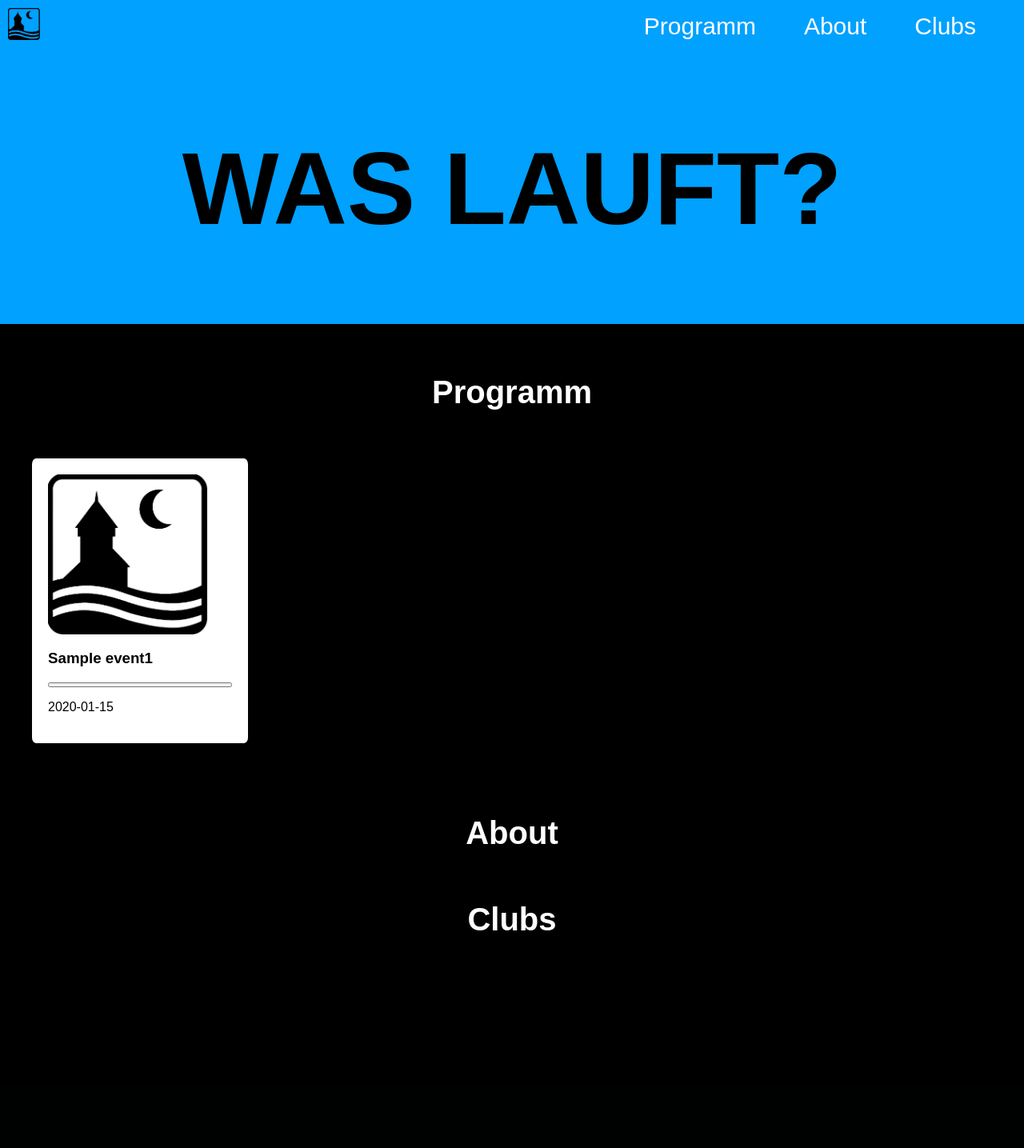
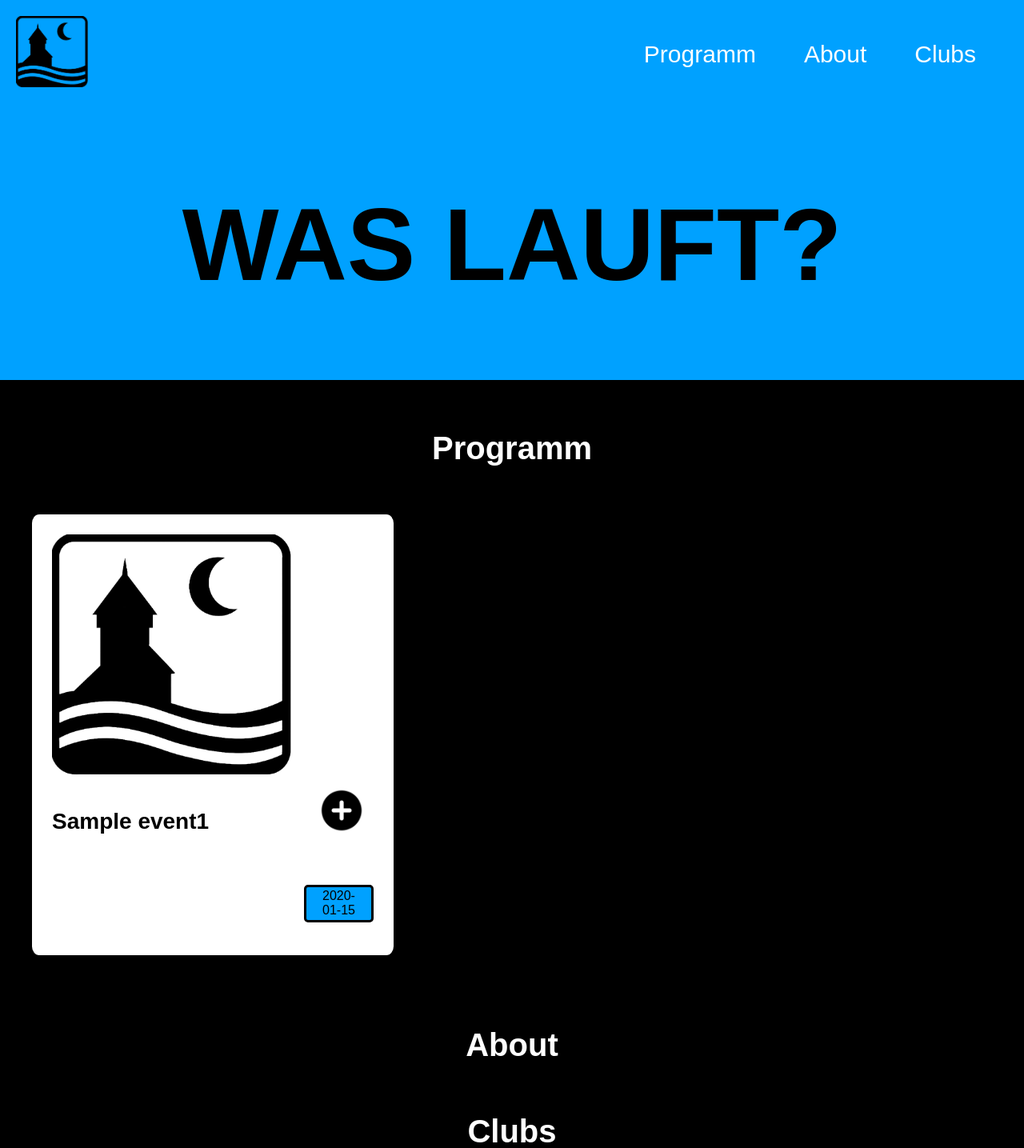
Before and after one commit to LotusLou/Maturraarbeit, a Flask app: template templates/index.html in a window 1280 px wide. Shown: the top 1435 px of the page at 80% size. Before the commit the page ends 1163 px from the top, so only its background shows below. Run offline with Flask 3, Linux system fonts and the light colour scheme; the template is opened without the code that fills it: most values are stand-ins (such as "Sample title", 1, 10 or a date in 2020).

Commit message:
Programmpunkt designed

```diff
--- a/static/styles.css
+++ b/static/styles.css
@@ -7,11 +7,8 @@ body {
     background-color: black
 }
 .logo{
-    width: 60px;
-    padding: 10px;
-}
-.homepagebutton {
-
+    width: 90px;
+    margin: 20px 20px;
 }
 header {
     background-color: rgb(0, 161, 255);
@@ -32,7 +29,7 @@ header {
 .links li{
     list-style: none;
 }
-a {
+.menuleiste a {
     color: white;
     font-size: 30px;
     text-decoration: none;
@@ -62,20 +59,47 @@ h2 {
 .programmpunkt {
     background-color: white;
     border-radius: 2%;
-    padding: 20px;
-    display: flex;
-    flex-direction: column;
-    margin: 0
+    padding: 25px;
+    margin: 0;
+    display: grid;
+    gap: 15px;
+    grid-template-columns: 1fr 1fr;
+    grid-template-rows: auto;
 }
 .bild_1 {
-    width: 200px;
-    height: 200px;
+    width: 300px;
+    height: 300px;
 }
-
+.bild-center {
+    grid-area: 1/1/2/3;
+    justify-self: center;
+}
+.programm-titel {
+    grid-column: 1 / span 2;
+    font-size: 28px;
+}
+.link-event {
+    justify-self: end;
+}
+.bild-plus {
+    margin-top: 0px;
+    margin-right: 10px;
+    height: 60px;
+    width: 60px;
+}
+.datum {
+    justify-self: end;
+    grid-area: 3 / 3;
+    border: medium solid black;
+    padding: 2.5px 20px;
+    border-radius: 5px;
+    margin-top: 20px;
+    background-color: rgb(0, 161, 255);
+}
 .programm-feed {
     display: grid;
     gap: 40px;
-    grid-template-columns: 1fr 1fr 1fr 1fr;
+    grid-template-columns: 1fr 1fr 1fr;
     margin: 60px auto;
     padding: 0;
     max-width: 1200px; /*verhindert zu lange text ChatGPT*/
--- a/templates/index.html
+++ b/templates/index.html
@@ -9,7 +9,7 @@
 <body>
     <header>
     <div class="menuleiste">
-        <a class="homepagebutton" href="index.html"><img class="logo" src="/static/imge/Lou Logo.png" alt="Logo"></a>
+        <a href="index.html"><img class="logo" src="/static/imge/Lou Logo.png" alt="Logo"></a>
         <div class="links">
             <ul>
                 <li><a href="#programm">Programm</a></li>
@@ -26,9 +26,9 @@
     <h2 id="programm">Programm</h2>
     <div class="programm-feed"> {%for event in events %} <!--For-Schleife von Flask welche die einzelenen Events erstellt.-->
         <div class="programmpunkt">
-            <img class="bild_1" src="/static/imge/Lou Logo.png" alt="Logo">
-            <h3 class="Programm_Titel">{{event.title}}1</h3>
-            <button class="link_Event"></button>
+            <img class="bild_1 bild-center" src="/static/imge/Lou Logo.png" alt="Logo">
+            <h3 class="programm-titel">{{event.title}}1</h3>
+            <a class="link-event"><img class="bild-plus" src="/static/imge/plus.png" alt="Weitere Info's"></a>
             <p class="datum">{{event.startdate}}</p>
         </div>
         {%endfor%}
```
Also changed, not shown: static/imge/plus.png (added).
